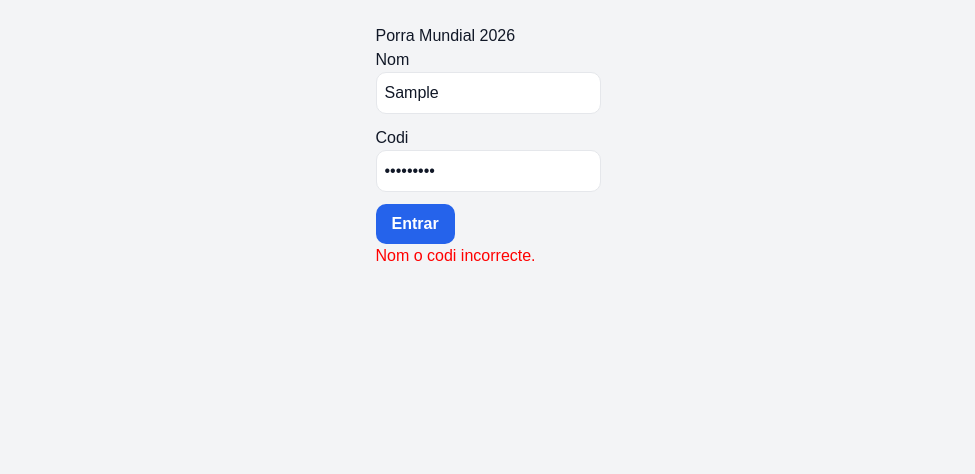
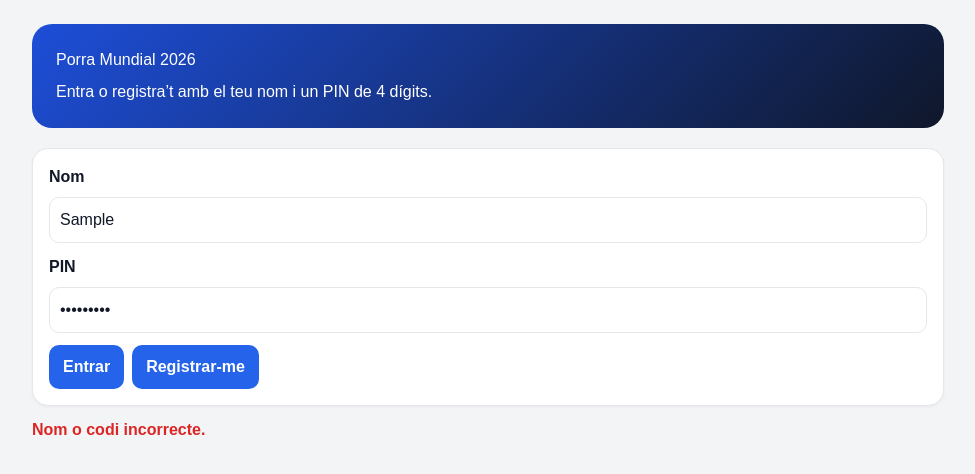
Before and after one commit to jordi-masso-cusco/porra-mundial-2026, a Next.js app: page / in a window 1280 px wide. Both pictures are taken after typing "Sample", "Sample123" into the empty fields and a click on the button "Entrar". Shown: the top 474 px of the page, without its empty margins (152-1127 px from the left). Built offline with nearby package versions, Linux system fonts and the light colour scheme; no server answers; the database is empty.

Commit message:
Add self registration and hide public tabs before deadline

```diff
--- a/app/page.tsx
+++ b/app/page.tsx
@@ -73,6 +73,42 @@ export default function Home() {
 
     if (error || !data) {
       setError("Nom o codi incorrecte.");
+      return;
+    }
+
+    localStorage.setItem("porra_user", JSON.stringify(data));
+    setCurrentUser(data);
+  }
+
+  async function handleRegister(event: React.FormEvent) {
+    event.preventDefault();
+    setError("");
+
+    const cleanName = name.trim();
+    const cleanCode = accessCode.trim();
+
+    if (!cleanName) {
+      setError("Has d'escriure un nom.");
+      return;
+    }
+
+    if (!/^\d{4}$/.test(cleanCode)) {
+      setError("El PIN ha de tenir exactament 4 dígits.");
+      return;
+    }
+
+    const { data, error } = await supabase
+      .from("users")
+      .insert({
+        name: cleanName,
+        access_code: cleanCode,
+        is_admin: false,
+      })
+      .select("id, name, is_admin")
+      .single();
+
+    if (error || !data) {
+      setError("No s'ha pogut crear l'usuari. Potser aquest nom ja existeix.");
       return;
     }
 
@@ -448,7 +484,8 @@ export default function Home() {
         error={error}
         onNameChange={setName}
         onAccessCodeChange={setAccessCode}
-        onSubmit={handleLogin}
+        onLogin={handleLogin}
+        onRegister={handleRegister}
       />
     );
   }
@@ -470,6 +507,7 @@ export default function Home() {
       <Navigation
         activeTab={tab}
         isAdmin={currentUser.is_admin}
+        publicTabsEnabled={areGroupStagePredictionsClosed}
         onTabChange={setTab}
       />
 
--- a/components/LoginForm.tsx
+++ b/components/LoginForm.tsx
@@ -4,7 +4,8 @@ type LoginFormProps = {
     error: string;
     onNameChange: (value: string) => void;
     onAccessCodeChange: (value: string) => void;
-  onSubmit: (event: React.FormEvent) => void;
+    onLogin: (event: React.FormEvent) => void;
+    onRegister: (event: React.FormEvent) => void;
 };
 
 export function LoginForm({
@@ -13,38 +14,51 @@ export function LoginForm({
     error,
     onNameChange,
     onAccessCodeChange,
-  onSubmit,
+    onLogin,
+    onRegister,
 }: LoginFormProps) {
     return (
-    <main style={{ padding: "24px", maxWidth: "420px", margin: "0 auto" }}>
+        <main className="page">
+            <div className="header">
                 <h1>Porra Mundial 2026</h1>
+                <p>Entra o registra’t amb el teu nom i un PIN de 4 dígits.</p>
+            </div>
 
-      <form onSubmit={onSubmit}>
-        <div style={{ marginBottom: "12px" }}>
-          <label>Nom</label>
+            <form>
+                <div className="card">
+                    <label>
+                        <strong>Nom</strong>
+                    </label>
                     <input
                         value={name}
                         onChange={(e) => onNameChange(e.target.value)}
-            style={{ display: "block", width: "100%", padding: "8px" }}
+                        placeholder="Ex: Jordi"
+                        style={{ display: "block", width: "100%", marginTop: "8px" }}
                     />
-        </div>
 
-        <div style={{ marginBottom: "12px" }}>
-          <label>Codi</label>
+                    <label style={{ display: "block", marginTop: "12px" }}>
+                        <strong>PIN</strong>
+                    </label>
                     <input
                         type="password"
+                        inputMode="numeric"
+                        maxLength={4}
                         value={accessCode}
                         onChange={(e) => onAccessCodeChange(e.target.value)}
-            style={{ display: "block", width: "100%", padding: "8px" }}
+                        placeholder="4 dígits"
+                        style={{ display: "block", width: "100%", marginTop: "8px" }}
                     />
+
+                    <div className="score-row">
+                        <button onClick={onLogin}>Entrar</button>
+                        <button onClick={onRegister} type="button">
+                            Registrar-me
+                        </button>
                     </div>
-
-        <button type="submit" style={{ padding: "8px 16px" }}>
-          Entrar
-        </button>
+                </div>
             </form>
 
-      {error && <p style={{ color: "red" }}>{error}</p>}
+            {error && <p className="error">{error}</p>}
         </main>
     );
 }
--- a/components/Navigation.tsx
+++ b/components/Navigation.tsx
@@ -3,28 +3,39 @@ import type { Tab } from "@/types";
 type NavigationProps = {
     activeTab: Tab;
     isAdmin: boolean;
+    publicTabsEnabled: boolean;
     onTabChange: (tab: Tab) => void;
 };
 
-const tabs: { key: Tab; label: string; adminOnly?: boolean }[] = [
-    { key: "mine", label: "Pronòstics" },
-    { key: "awards", label: "Premis" },
-    { key: "publicAwards", label: "Premis dels altres" },
-    { key: "groups", label: "Grups" },
-    { key: "others", label: "Porres" },
-    { key: "standings", label: "Classificació" },
-    { key: "admin", label: "Admin", adminOnly: true },
-];
+const tabs: {
+    key: Tab;
+    label: string;
+    adminOnly?: boolean;
+    publicOnlyAfterClose?: boolean;
+}[] = [
+        { key: "mine", label: "Pronòstics" },
+        { key: "awards", label: "Premis" },
+        { key: "publicAwards", label: "Premis dels altres", publicOnlyAfterClose: true },
+        { key: "groups", label: "Grups", publicOnlyAfterClose: true },
+        { key: "others", label: "Porres", publicOnlyAfterClose: true },
+        { key: "standings", label: "Classificació", publicOnlyAfterClose: true },
+        { key: "admin", label: "Admin", adminOnly: true },
+    ];
 
 export function Navigation({
     activeTab,
     isAdmin,
+    publicTabsEnabled,
     onTabChange,
 }: NavigationProps) {
     return (
         <nav className="tabs">
             {tabs
-                .filter((tab) => !tab.adminOnly || isAdmin)
+                .filter((tab) => {
+                    if (tab.adminOnly && !isAdmin) return false;
+                    if (tab.publicOnlyAfterClose && !publicTabsEnabled && !isAdmin) return false;
+                    return true;
+                })
                 .map((tab) => (
                     <button
                         key={tab.key}
```
Lines whose indentation alone changed are shown as unchanged.
